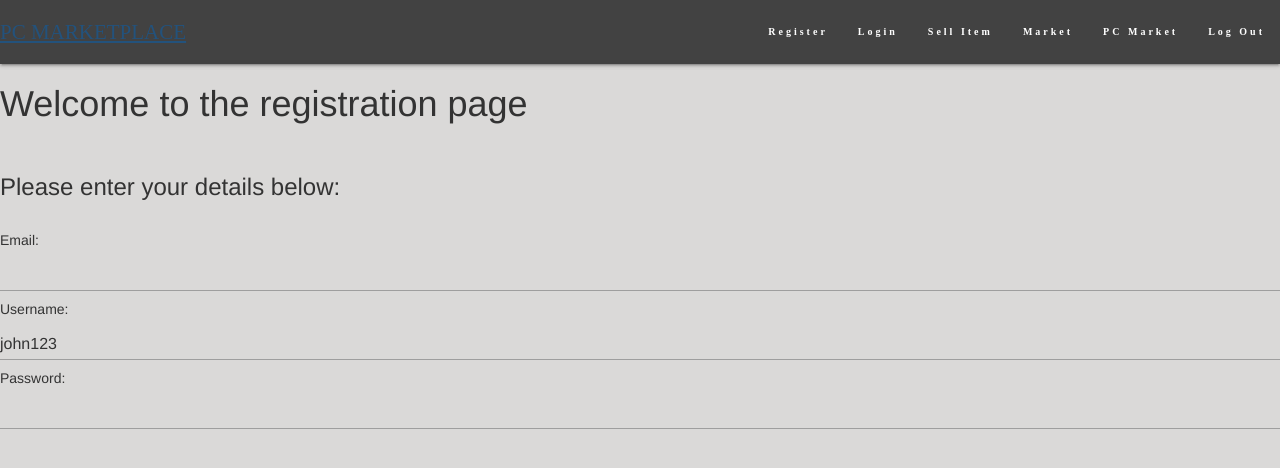
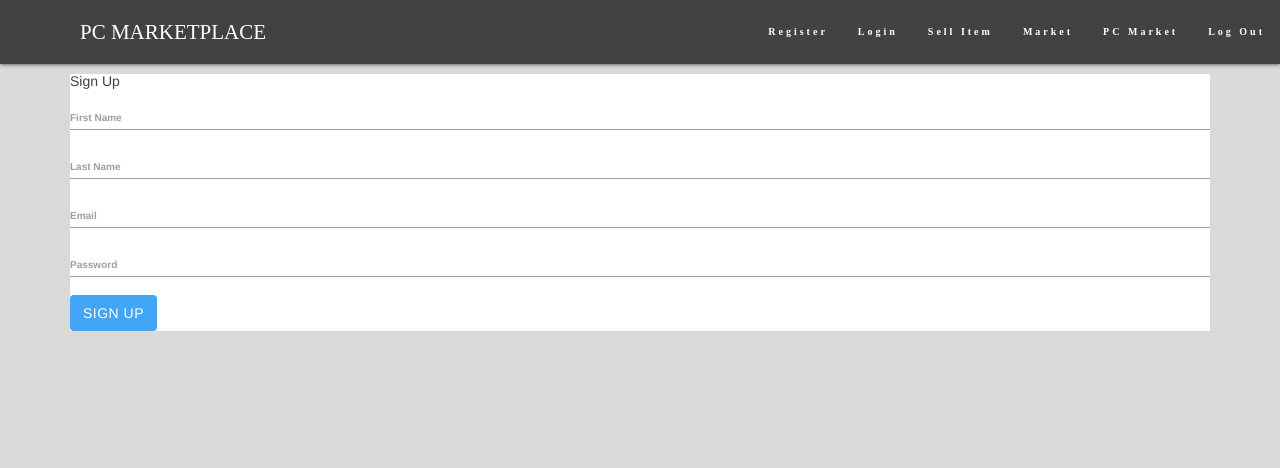
Before and after one commit to charlieconneely/LaptopDrop, a React (Create React App) app: page /registration in a window 1280 px wide. Shown: the top 468 px of the page. Built offline with nearby package versions, Linux system fonts and the light colour scheme.

Commit message:
Authetication setup on firebase. No redirection or user status checking applied

```diff
--- a/public/index.html
+++ b/public/index.html
@@ -45,5 +45,7 @@
       To begin the development, run `npm start` or `yarn start`.
       To create a production bundle, use `npm run build` or `yarn build`.
     -->
+     <!-- Compiled and minified JavaScript -->
+     <script src="https://cdnjs.cloudflare.com/ajax/libs/materialize/1.0.0/js/materialize.min.js"></script>
   </body>
 </html>
--- a/src/App.js
+++ b/src/App.js
@@ -1,10 +1,10 @@
 import React from 'react';
 import './App.css';
-import Login from './components/login';
+import Login from './components/authentication/login';
 import Home from './components/home';
 import Market from './components/market';
 import Market2 from './components/market2';
-import Registration from './components/registration';
+import Registration from './components/authentication/registration';
 import 'bootstrap/dist/css/bootstrap.min.css';
 import Navbar from './components/layout/navbar';
 
--- /dev/null
+++ b/src/components/authentication/login.js
@@ -0,0 +1,57 @@
+import React from 'react';
+import { Helmet } from 'react-helmet';
+import '../../App.css';
+import firebase from '../../firebase'
+
+class Login extends React.Component {
+
+  constructor(props) {
+    super(props);
+    this.handleChange = this.handleChange.bind(this);
+    this.login = this.login.bind(this);
+    this.state = {
+      email:'',
+      password:''
+    }
+  }
+
+  login(e) {
+    e.preventDefault();
+    firebase.auth().signInWithEmailAndPassword(this.state.email, this.state.password).then((u)=>{
+    }).catch((error)=> {
+      console.log(error);
+    })
+  }
+
+  handleChange(e) {
+    this.setState({ [e.target.name]: e.target.value });
+  }
+
+  render() {
+    return (
+      // Login page
+      <div className="container">
+        <form className="white">
+
+          <h5 className="grey-text text-darken-3">Login</h5>
+          <div className="input-field">
+            <label htmlFor="email">Email</label>
+            <input onChange={this.handleChange} value={this.state.email} type="email" name="email"></input>
+          </div>
+          <div className="input-field">
+            <label htmlFor="password">Password</label>
+            <input onChange={this.handleChange} value={this.state.password} type="password" name="password"></input>
+          </div>
+          <div>
+            <button className="btn blue lighten-1 z-depth-0" type="submit" onClick={this.login}>Login</button>
+          </div>
+        </form>
+        <Helmet>
+          <style>{'body { background-color: #DAD9D8; }'}</style>
+        </Helmet>
+      </div>
+    );
+  }
+}
+
+export default Login;
--- /dev/null
+++ b/src/components/authentication/registration.js
@@ -0,0 +1,65 @@
+import React from 'react';
+import { Helmet } from 'react-helmet';
+import '../../App.css';
+import firebase from '../../firebase'
+
+class Registration extends React.Component {
+
+  constructor(props) {
+    super(props);
+    this.handleChange = this.handleChange.bind(this);
+    this.signup = this.signup.bind(this);
+    this.state = {
+      email:'',
+      password:''
+    }
+  }
+
+  signup(e) {
+    e.preventDefault();
+    firebase.auth().createUserWithEmailAndPassword(this.state.email, this.state.password)
+    .catch((error)=> {
+      console.log(error);
+    })
+  }
+
+  handleChange(e) {
+    this.setState({ [e.target.name]: e.target.value });
+  }
+
+  render() {
+    return (
+      // Login page
+      <div className="container">
+        <form className="white">
+
+          <h5 className="grey-text text-darken-3">Sign Up</h5>
+          <div className="input-field">
+            <label htmlFor="firstName">First Name</label>
+            <input onChange={this.handleChange} type="text" id="firstName"></input>
+          </div>
+          <div className="input-field">
+            <label htmlFor="lastName">Last Name</label>
+            <input onChange={this.handleChange} type="text" id="lastName"></input>
+          </div>
+          <div className="input-field">
+            <label htmlFor="email">Email</label>
+            <input onChange={this.handleChange} value={this.state.email} type="email" name="email"></input>
+          </div>
+          <div className="input-field">
+            <label htmlFor="password">Password</label>
+            <input onChange={this.handleChange} value={this.state.password} type="password" name="password"></input>
+          </div>
+          <div>
+            <button className="btn blue lighten-1 z-depth-0" type="submit" onClick={this.signup}>Sign Up</button>
+          </div>
+        </form>
+        <Helmet>
+          <style>{'body { background-color: #DAD9D8; }'}</style>
+        </Helmet>
+      </div>
+    );
+  }
+}
+
+export default Registration;
--- a/src/components/items/laptopItem.js
+++ b/src/components/items/laptopItem.js
@@ -33,7 +33,9 @@ class LaptopItem extends React.Component {
                             </footer>
                        </blockquote>
                    </Card.Body>
-                   <button className="button">Add to Basket</button>
+                   <Card.Footer>
+                     <button className="button">Add to Basket</button>
+                   </Card.Footer>
                </Card>
            </div>
        )
--- a/src/components/layout/navbar.js
+++ b/src/components/layout/navbar.js
@@ -2,12 +2,14 @@ import React from 'react';
 import { Link, NavLink } from 'react-router-dom';
 import SignedInLinks from './signedIn';
 import SingedOutLinks from './signedOut';
+import { tsConstructorType } from '@babel/types';
 
 const Navbar = () => {
+
     return (
          <nav className="nav-wrapper grey darken-3">
             <div>
-                <Link to='/' className="brand-logo">PC MARKETPLACE</Link>
+                &emsp; <Link to='/' className="brand-logo">PC MARKETPLACE</Link>
 
                 {/* ref - https://www.youtube.com/watch?v=jKqnfzdPqJI
                 still need to use auth to determine if user is signed it  */}
--- a/src/components/login.js
+++ /dev/null
@@ -1,27 +0,0 @@
-import React from 'react';
-import { Helmet } from 'react-helmet';
-import '../App.css';
-
-class Login extends React.Component {
-
-
-
-  render() {
-    return (
-      // Login page
-      <div>
-        <h1>Welcome to the login page</h1>
-        <br/>
-        <h3>Please enter your login details below:</h3>
-        <br/>
-        <p>Username: </p> <input type="text" name="username" value="john123"></input>
-        <p>Password: </p> <input type="password" name="password"></input>
-        <Helmet>
-          <style>{'body { background-color: #DAD9D8; }'}</style>
-        </Helmet>
-      </div>
-    );
-  }
-}
-
-export default Login;
--- a/src/components/registration.js
+++ /dev/null
@@ -1,28 +0,0 @@
-import React from 'react';
-import { Helmet } from 'react-helmet';
-import '../App.css';
-
-class Registration extends React.Component {
-
-
-
-  render() {
-    return (
-      // Registration page
-      <div>
-        <h1>Welcome to the registration page</h1>
-        <br/>
-        <h3>Please enter your details below:</h3>
-        <br/>
-        <p>Email: </p> <input type="text" name="email"></input>
-        <p>Username: </p> <input type="text" name="username" value="john123"></input>
-        <p>Password: </p> <input type="password" name="password"></input>
-        <Helmet>
-          <style>{'body { background-color: #DAD9D8; }'}</style>
-        </Helmet>
-      </div>
-    );
-  }
-}
-
-export default Registration;
```
